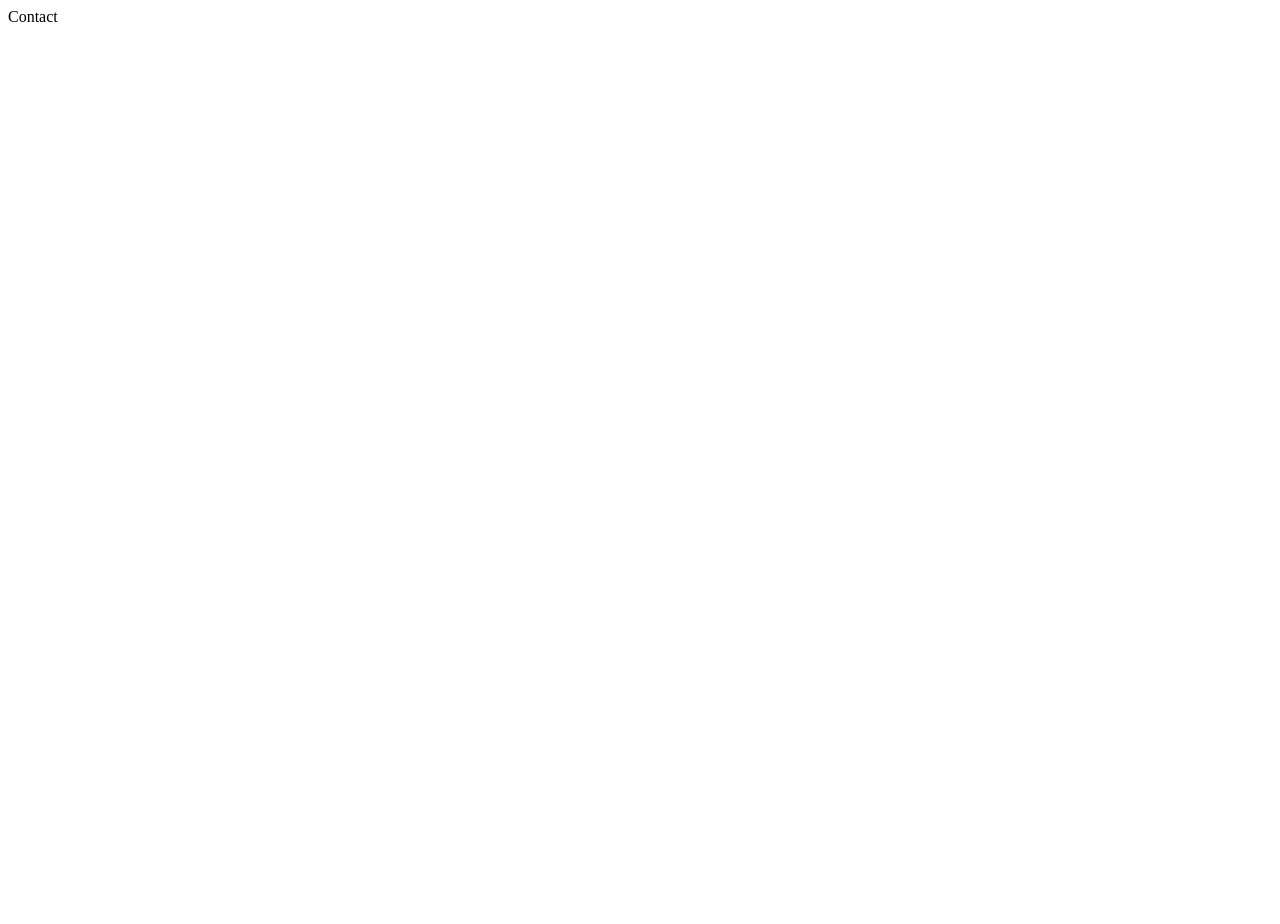
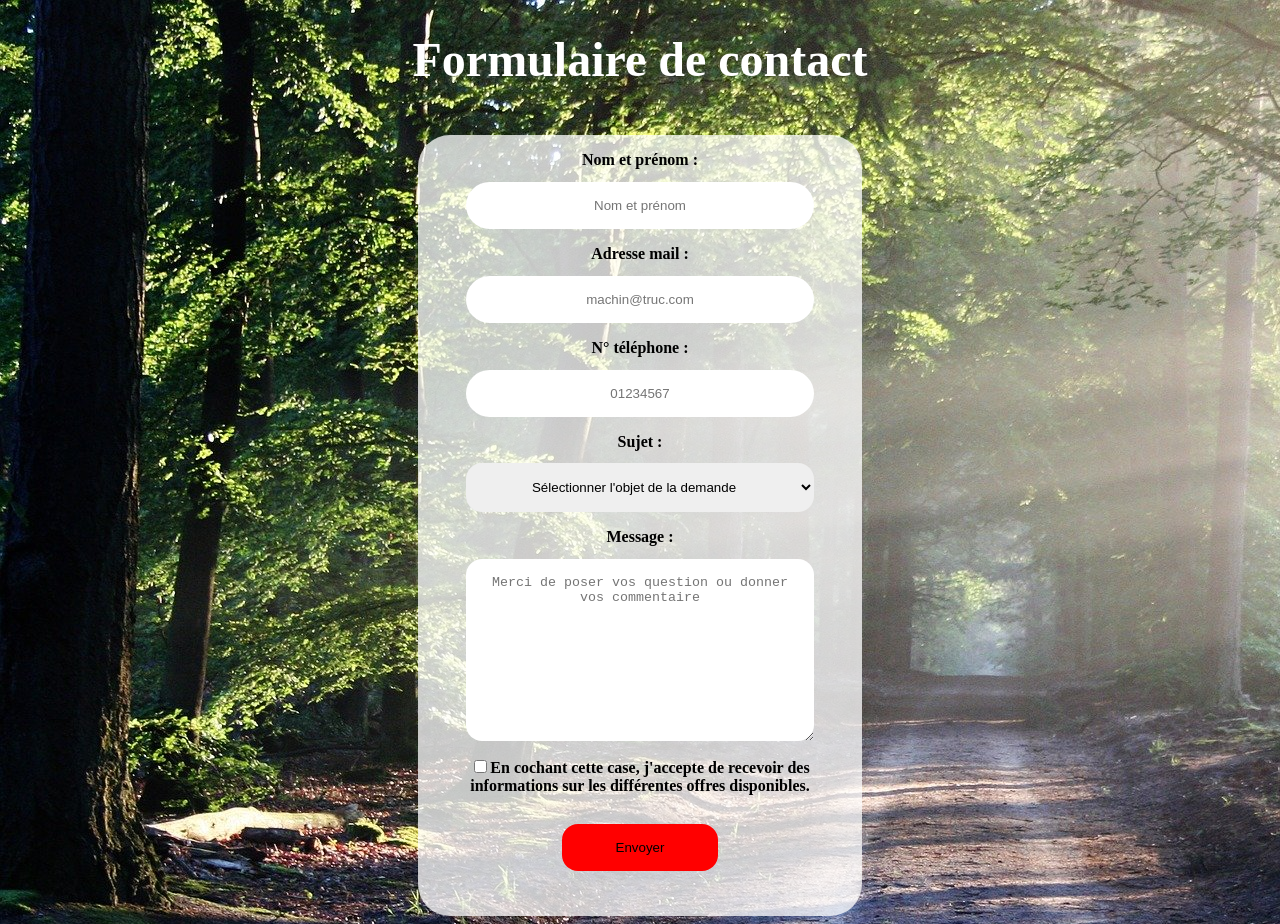
Before and after one commit to Tadkozh/Great-Form-React, a React (Create React App) app: page / in a window 1280 px wide. Before the commit the page ends 800 px from the top, so only its background shows below. Built offline with nearby package versions, Linux system fonts and the light colour scheme.

Commit message:
Retrieving html and css from https://github.com/Tadkozh/Great-Form

```diff
--- a/src/Components/Contact/Contact.css
+++ b/src/Components/Contact/Contact.css
@@ -0,0 +1,61 @@
+body {
+  background-image: url('/src/img/foret.jpg');
+}
+
+.h1-contact {
+  text-align: center;
+  font-size: 3rem;
+  color: #fff;
+}
+
+.contact-form {
+  margin: 3rem auto 0;
+  max-width: 30%;
+  padding: 0rem 2rem 0.8rem;
+  background-color: rgba(255, 255, 255, 0.753);
+  border-radius: 2rem;
+  text-align: center;
+}
+
+.form-content {
+  display: flex;
+  flex-direction: column;
+  padding: 1rem;
+}
+
+.input-contact {
+  border-radius: 2rem;
+  border: none;
+  margin-bottom: 1rem;
+  padding: 1rem;
+}
+
+.input-contact::placeholder, textarea::placeholder {
+  text-align: center;
+}
+
+.label-contact {
+  font-weight: bold;
+  margin-bottom: 0.8rem;
+}
+
+.select-contact, .message-contact {
+  border-radius: 1rem;
+  border: none;
+  text-align: center;
+  margin-bottom: 1rem;
+  padding: 1rem;
+}
+
+.button-contact {
+  border-radius: 1rem;
+  border: none;
+  cursor: pointer;
+  background-color: red;
+  margin: 1rem 6rem;
+  padding: 1rem;
+}
+
+.button-contact:hover {
+  background-color: green;
+}
--- a/src/Components/Contact/Contact.jsx
+++ b/src/Components/Contact/Contact.jsx
@@ -3,7 +3,66 @@ import './Contact.css'
 
 const Contact = () => {
   return (
-    <div>Contact</div>
+    <>
+      <h1 class = 'h1-contact'>Formulaire de contact</h1>
+
+      <form class='contact-form'>
+        <div class='form-content'>
+
+          <label for='name' class='label-contact'>Nom et prénom : </label>
+          <input
+            class='input-contact'
+            type='text'
+            id='name'
+            name='name'
+            placeholder='Nom et prénom'
+          />
+
+          <label for='email' class='label-contact'>Adresse mail : </label>
+          <input
+            class='input-contact'
+            type='email'
+            id='email'
+            name='email'
+            placeholder='machin@truc.com'
+          />
+
+          <label for='phone' class='label-contact'>N° téléphone : </label>
+          <input
+            class='input-contact'
+            type='text'
+            id='phone'
+            name='phone'
+            placeholder='01234567'
+          />
+
+          <label for='Sujet' class='label-contact'>Sujet : </label>
+          <select class='select-contact' name='subject'>
+            <option selected>Sélectionner l'objet de la demande</option>
+            <option value='devis'>Devis</option>
+            <option value='question'>Question</option>
+            <option value='autre'>Autre</option>
+          </select>
+
+          <label for='message' class='label-contact'>Message : </label>
+          <textarea
+            class='message-contact'
+            name='message'
+            id='message'
+            cols='20'
+            rows='10'
+            placeholder='Merci de poser vos question ou donner vos commentaire'
+          ></textarea>
+
+          <label class='label-contact'>
+            <input type="checkbox" />En cochant cette case, j'accepte de recevoir des informations sur les différentes offres disponibles.
+          </label>
+
+          <button class='button-contact' type='submit' value='Envoyer'>Envoyer</button>
+
+        </div>
+      </form>
+    </>
   )
 }
 
```
Also changed, not shown: src/img/foret.jpg (added).
